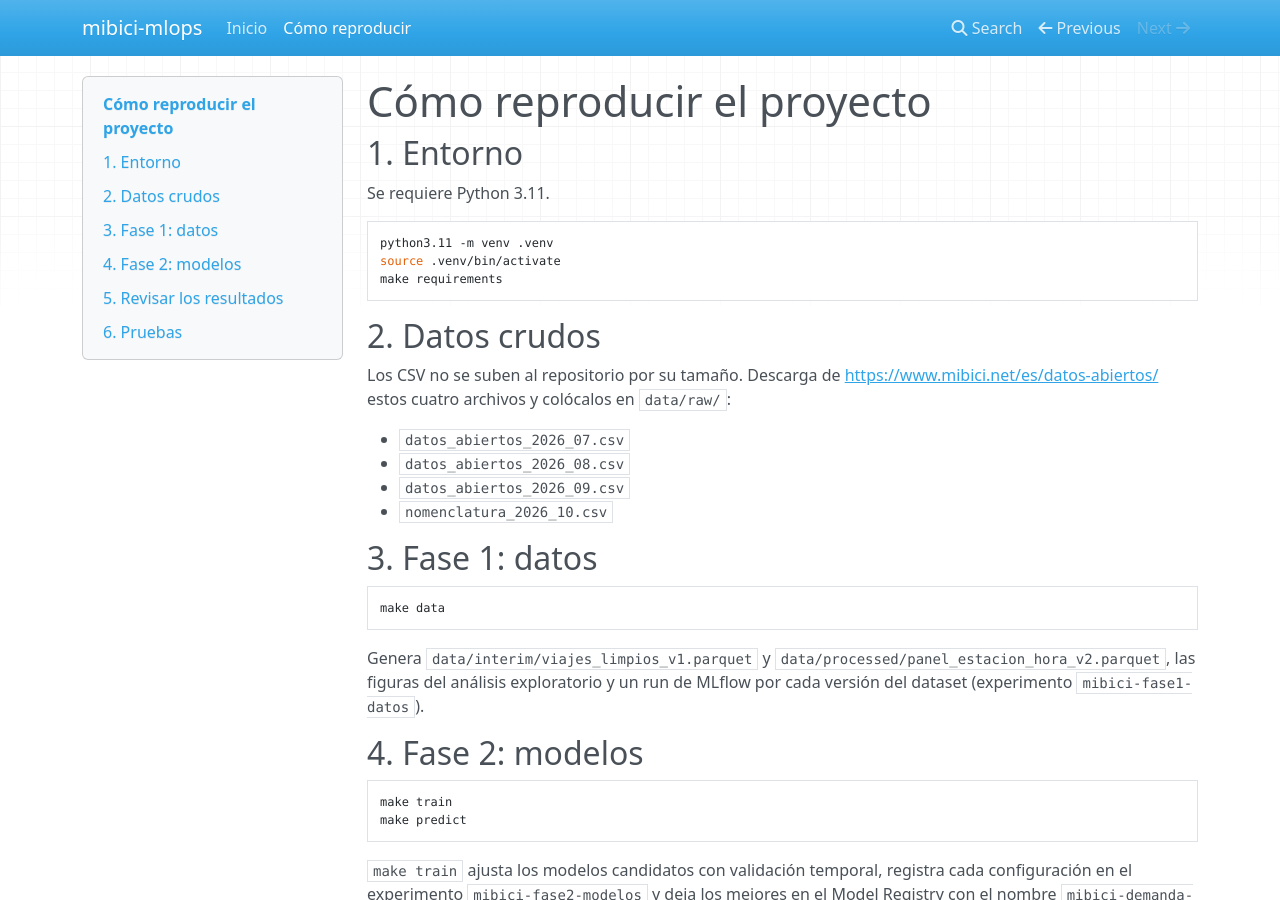
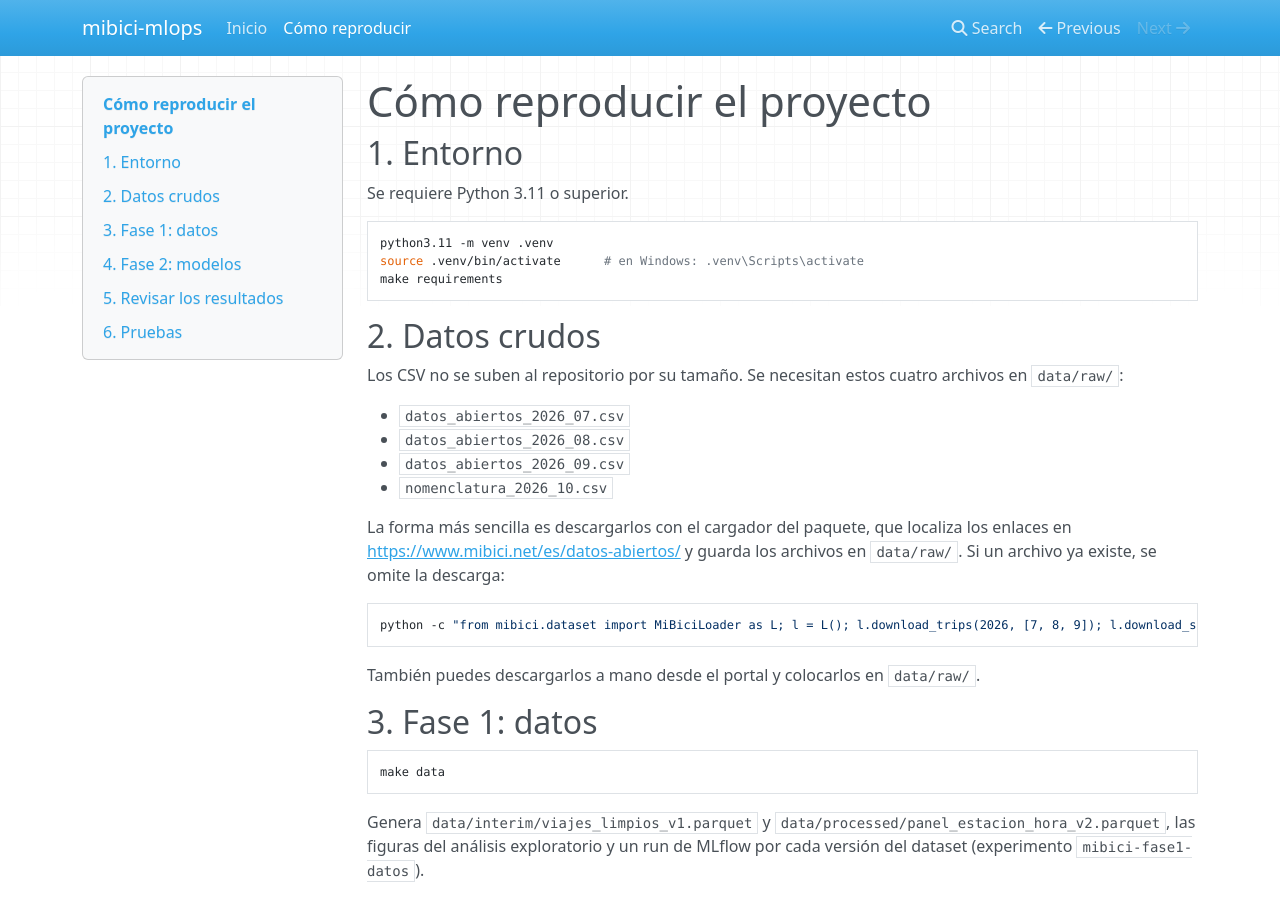
Before and after one commit to DanielDiazPlaton/Proyecto-equipo13-grupo10-op, an MkDocs documentation site: the page built from docs/docs/getting-started.md, in a window 1280 px wide and 900 px high. Built offline with MkDocs 1.6.1, drawn with Linux system fonts in a browser that asks for light colours; nearby versions of some CDN libraries.

Commit message:
Actualiza la guia de reproduccion con la descarga automatica de datos
- docs/getting-started.md pide Python 3.11 o superior y muestra la activacion del entorno en Windows
- Documenta la descarga con MiBiciLoader.download_trips() y download_stations(), igual que el README

````diff
--- a/docs/docs/getting-started.md
+++ b/docs/docs/getting-started.md
@@ -2,23 +2,32 @@
 
 ## 1. Entorno
 
-Se requiere Python 3.11.
+Se requiere Python 3.11 o superior.
 
 ```bash
 python3.11 -m venv .venv
-source .venv/bin/activate
+source .venv/bin/activate      # en Windows: .venv\Scripts\activate
 make requirements
 ```
 
 ## 2. Datos crudos
 
-Los CSV no se suben al repositorio por su tamaño. Descarga de
-<https://www.mibici.net/es/datos-abiertos/> estos cuatro archivos y colócalos en `data/raw/`:
+Los CSV no se suben al repositorio por su tamaño. Se necesitan estos cuatro archivos en `data/raw/`:
 
 - `datos_abiertos_2026_07.csv`
 - `datos_abiertos_2026_08.csv`
 - `datos_abiertos_2026_09.csv`
 - `nomenclatura_2026_10.csv`
+
+La forma más sencilla es descargarlos con el cargador del paquete, que localiza los enlaces en
+<https://www.mibici.net/es/datos-abiertos/> y guarda los archivos en `data/raw/`. Si un archivo ya
+existe, se omite la descarga:
+
+```bash
+python -c "from mibici.dataset import MiBiciLoader as L; l = L(); l.download_trips(2026, [7, 8, 9]); l.download_stations()"
+```
+
+También puedes descargarlos a mano desde el portal y colocarlos en `data/raw/`.
 
 ## 3. Fase 1: datos
 
````
